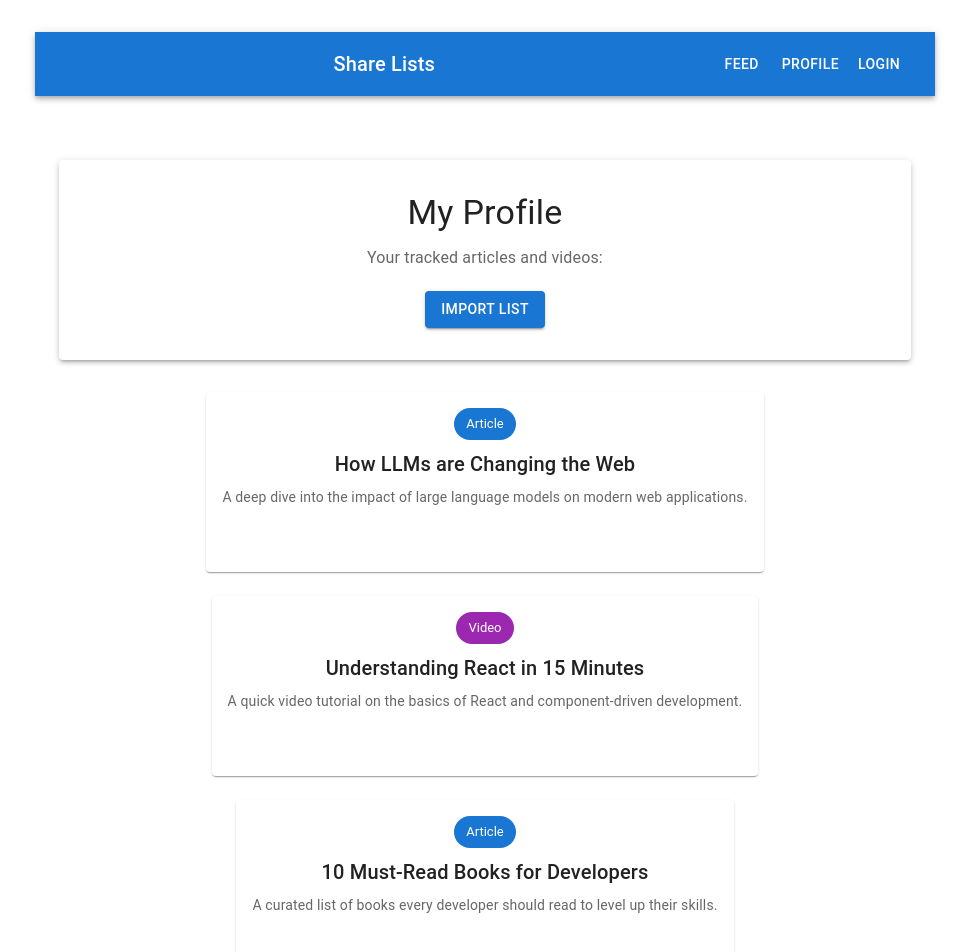
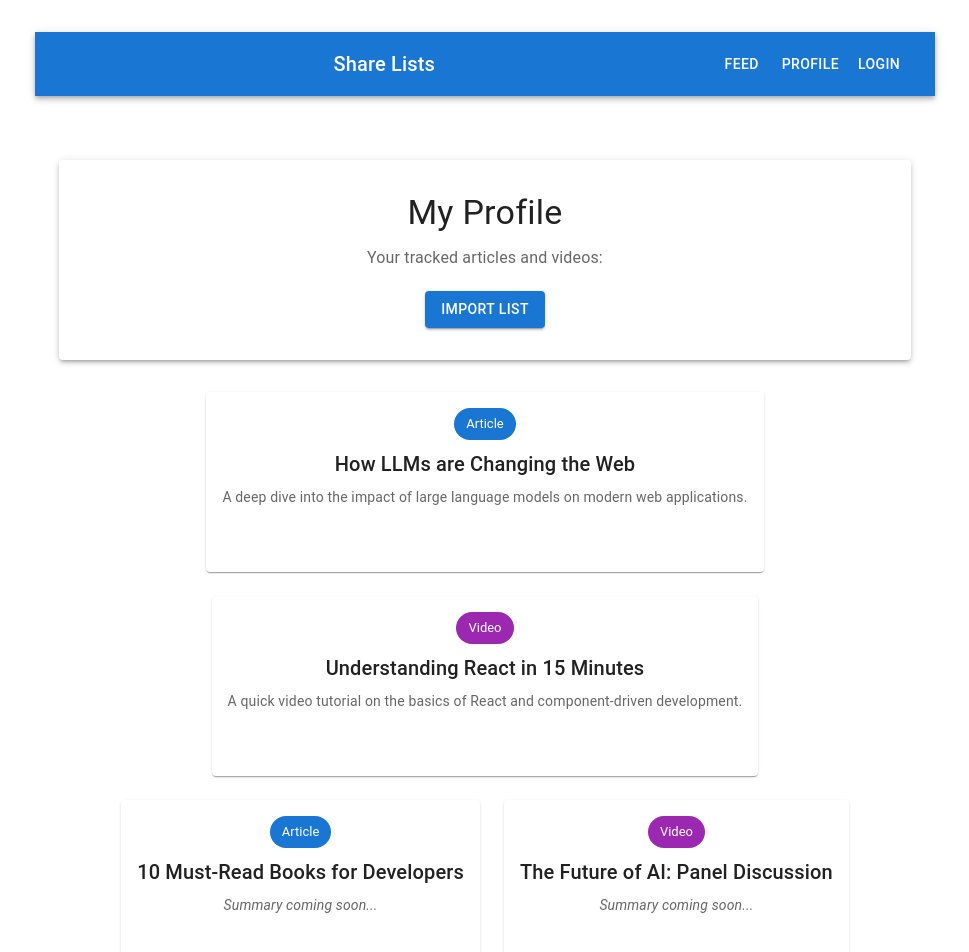
Before and after one commit to anshita195/share_reading_watch_lists, a React (Vite) app in the folder web-frontend/: page /profile in a window 1280 px wide. Shown: the top 952 px of the page, without its empty margins (155-1124 px from the left). Built offline with nearby package versions, Linux system fonts and the light colour scheme.

Commit message:
profile update

```diff
--- a/web-frontend/src/pages/Profile.jsx
+++ b/web-frontend/src/pages/Profile.jsx
@@ -18,13 +18,13 @@ const mockTrackedItems = [
     id: 3,
     type: 'article',
     title: '10 Must-Read Books for Developers',
-    summary: 'A curated list of books every developer should read to level up their skills.'
+    summary: ''
   },
   {
     id: 4,
     type: 'video',
     title: 'The Future of AI: Panel Discussion',
-    summary: 'Experts discuss the future of artificial intelligence and its societal impact.'
+    summary: ''
   }
 ];
 
@@ -38,10 +38,9 @@ export default function Profile() {
     reader.onload = (event) => {
       try {
         const imported = JSON.parse(event.target.result);
-        // Add fallback for missing summary
         setItems(imported.map((item, idx) => ({
           ...item,
-          summary: item.summary || '(No summary available)',
+          summary: typeof item.summary === 'string' ? item.summary : '',
           id: item.id || idx + 1
         })));
       } catch {
@@ -70,7 +69,9 @@ export default function Profile() {
               <CardContent>
                 <Chip label={item.type === 'article' ? 'Article' : 'Video'} color={item.type === 'article' ? 'primary' : 'secondary'} sx={{ mb: 1 }} />
                 <Typography variant="h6" gutterBottom>{item.title}</Typography>
-                <Typography variant="body2" color="text.secondary">{item.summary}</Typography>
+                <Typography variant="body2" color="text.secondary">
+                  {item.summary && item.summary.trim() !== '' ? item.summary : <i>Summary coming soon...</i>}
+                </Typography>
               </CardContent>
             </Card>
           </Grid>
```
